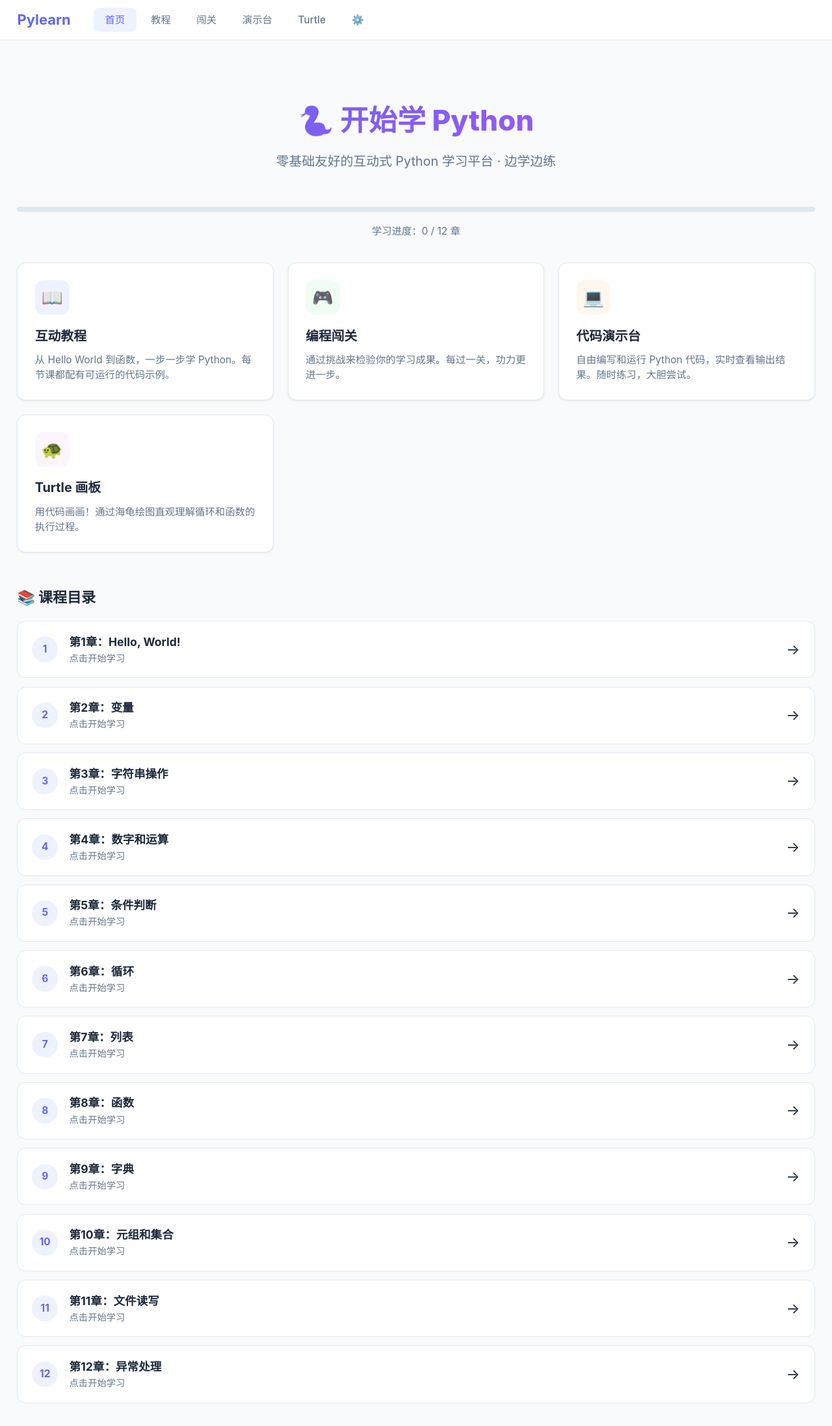
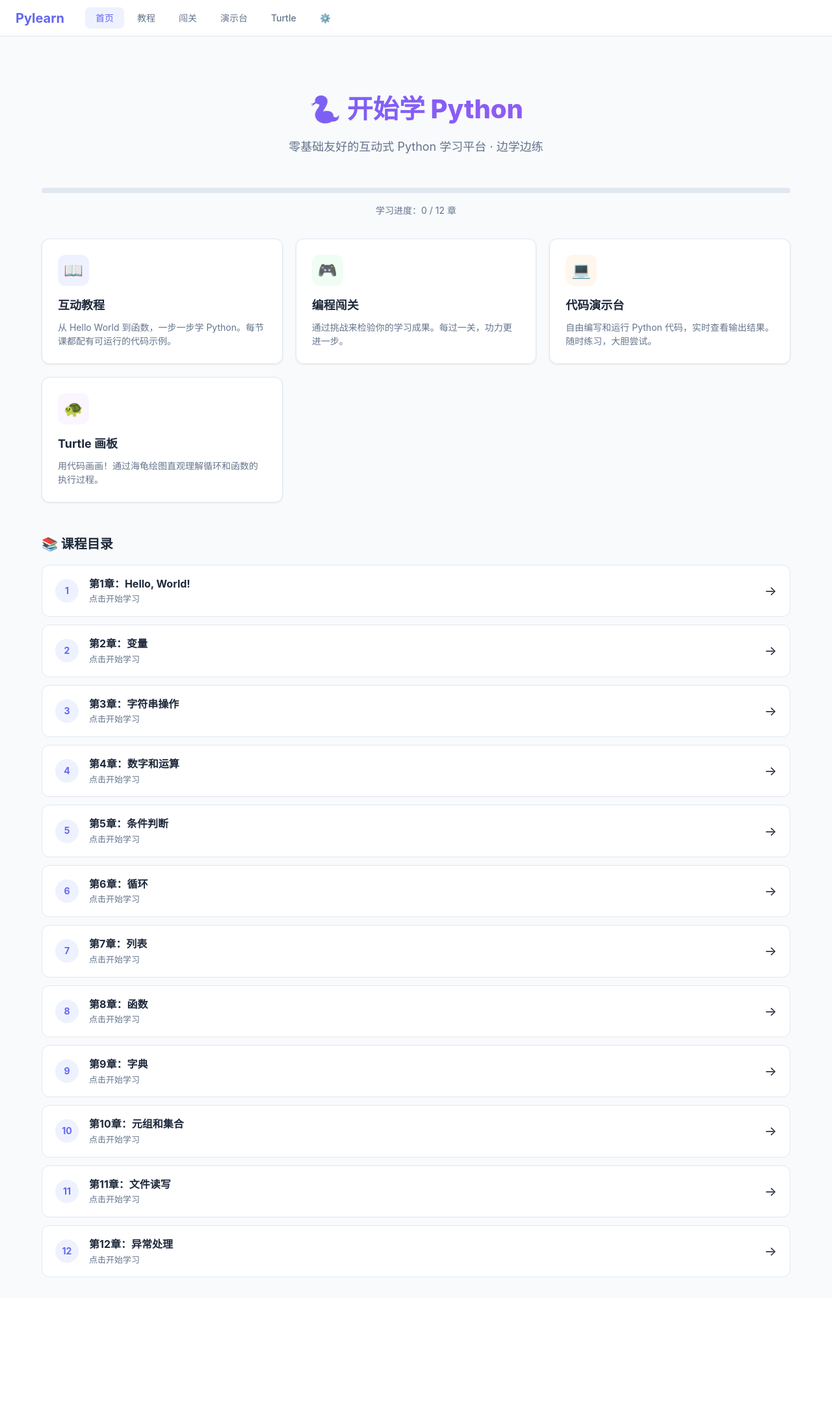
Before and after one commit to mo-bai-yi/pylearn, a Flask app: page / in a window 1280 px wide. Shown: the whole page at 65% size. After the commit the page ends 1965 px from the top, so only its background shows below. Run offline with Flask 3, Linux system fonts and the light colour scheme; data that the repository does not hold is empty.

Commit message:
🐛 修复光标偏移：移除 body zoom:1.1（搞乱 CodeMirror 坐标），改用加大字号

```diff
--- a/static/css/style.css
+++ b/static/css/style.css
@@ -25,7 +25,7 @@ body {
     color: var(--text);
     line-height: 1.6;
     min-height: 100vh;
-    zoom: 1.1;
+    font-size: 16.5px;
 }
 
 /* ===== 导航栏 ===== */
```
Also changed, not shown: README.md.
